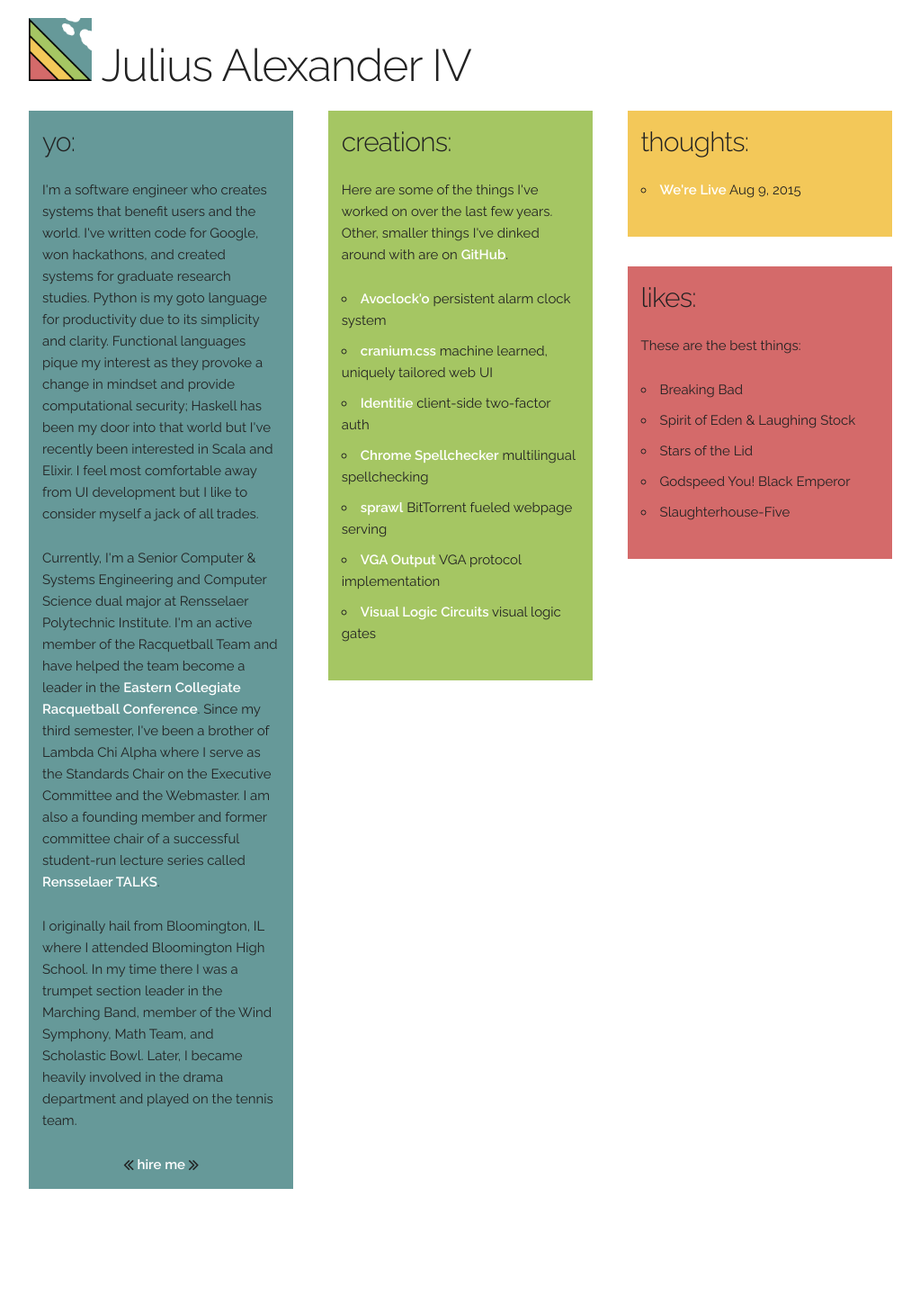
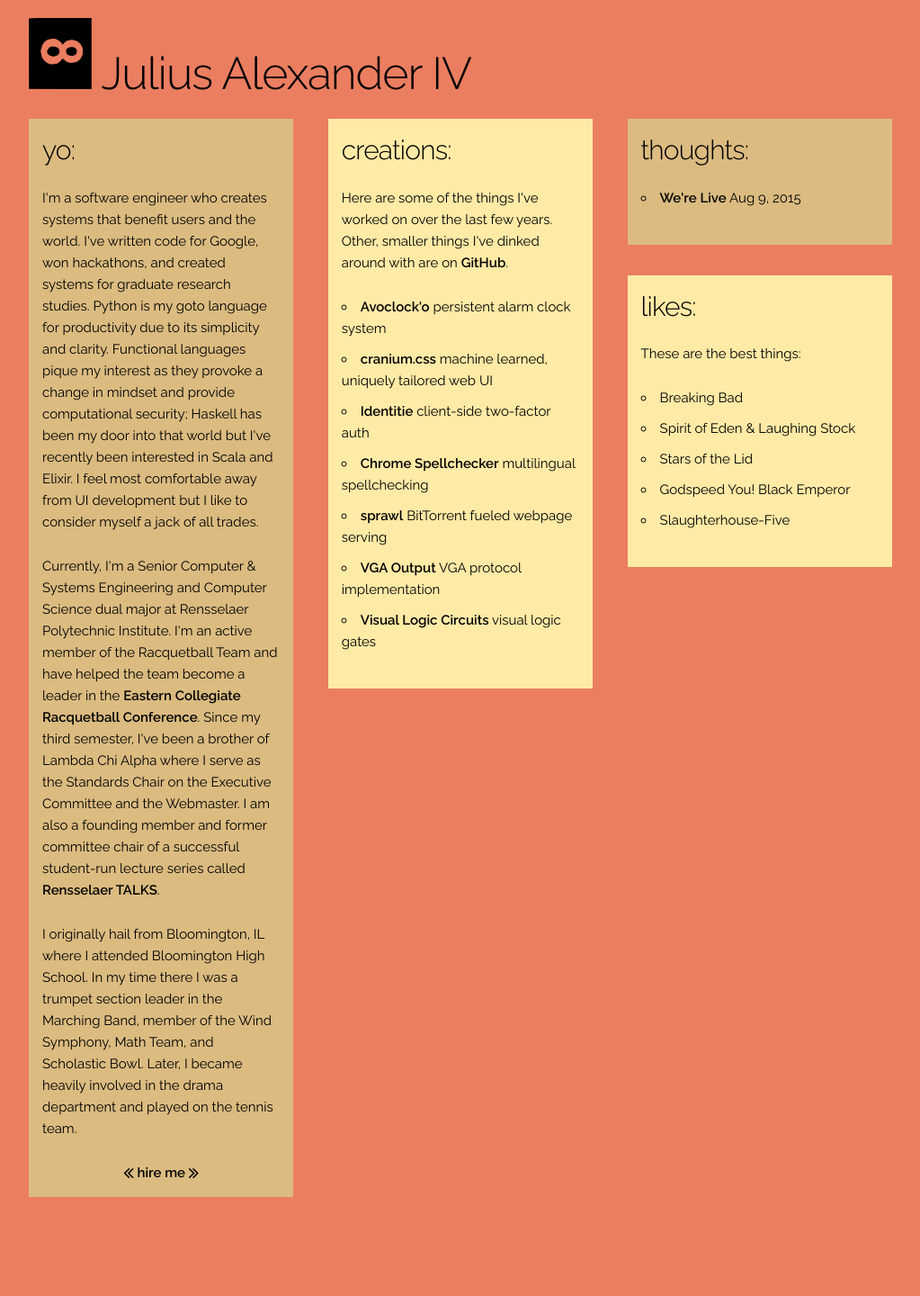
Before and after one commit to juliusiv/juliusiv.github.io, a Jekyll site: the page built from index.html, in a window 1280 px wide. Shown: the whole page at 90% size, without its empty margins (128-1151 px from the left). Built offline with Jekyll 4.4.1, drawn with Linux system fonts in a browser that asks for light colours; nearby versions of some CDN libraries.

Commit message:
Add and use SOTL theme.

```diff
--- a/_includes/head.html
+++ b/_includes/head.html
@@ -18,7 +18,7 @@
   <link rel="stylesheet" href="{{ "/css/skeleton.css" | prepend: site.baseurl }}">
   <link rel="stylesheet" href="{{ "/css/main.css" | prepend: site.baseurl }}">
 
-  <link rel="icon" type="image/png" href="/assets/logo.png" sizes="32x32">
+  <link rel="icon" type="image/png" href="/assets/fav.png" sizes="32x32">
   <meta name="theme-color" content="#ffffff">
 
 </head>
--- a/_layouts/default.html
+++ b/_layouts/default.html
@@ -8,7 +8,9 @@
   <div class="container">
     <div class="row content">
         <h1 id="site-title">
-          <img src="/assets/logo-96x96.png" alt="Logo"></img>
+          <!-- <img src="/assets/logo_default.png" alt="Logo"></img> -->
+          <img src="/assets/logo_sotl.png" alt="Logo"></img>
+
           {{ site.title }}
         </h1>
     </div>
--- /dev/null
+++ b/_sass/_color_default.sass
@@ -0,0 +1,29 @@
+body
+  background-color: white
+
+a .fa
+  color: black
+
+#about
+  background-color: $blue-bg
+
+#projects
+  background-color: $green-bg
+
+#blog
+  background-color: $yellow-bg
+
+#interests
+  background-color: $red-bg
+
+a
+  color: white
+
+a:hover
+  color: white
+
+.project
+  background-color: $green-bg
+
+.post
+  background-color: $yellow-bg
--- /dev/null
+++ b/_sass/_color_sotl.sass
@@ -0,0 +1,34 @@
+$pink-sotl: #EB7E60
+$white-light-sotl: #FFEAA6
+$white-dark-sotl: #DBBB80
+
+body
+  background-color: $pink-sotl
+  color: black
+
+a .fa
+  color: black
+
+#about
+  background-color: $white-dark-sotl
+
+#projects
+  background-color: $white-light-sotl
+
+#blog
+  background-color: $white-dark-sotl
+
+#interests
+  background-color: $white-light-sotl
+
+a
+  color: black
+
+a:hover
+  color: black
+
+.project
+  background-color: $white-light-sotl
+
+.post
+  background-color: $white-dark-sotl
--- a/_sass/_layout.sass
+++ b/_sass/_layout.sass
@@ -1,44 +1,25 @@
 .section
   padding: 1.5rem
   margin-bottom: 11.5%
-
-a .fa
-  color: black
 
 #hire
   text-align: center
   // text-transform: none
 
-#about
-  background-color: $blue-bg
-
-#interests
-  background-color: $red-bg
-
-#projects
-  background-color: $green-bg
-
-#blog
-  background-color: $yellow-bg
-
 a
   text-decoration: none
-  color: white
   font-weight: bold
 
 a:hover
   font-style: italic
-  color: white
 
 .project-link
   text-decoration: none
 
 .post
-  background-color: $yellow-bg
   padding: 2rem
 
 .project
-  background-color: $green-bg
   padding: 2rem
 
 #site-title
--- a/css/main.sass
+++ b/css/main.sass
@@ -33,3 +33,5 @@ $red-link: #ff0000
 
 @import layout
 @import syntax-highlighting
+// @import color_default
+@import color_sotl
```
Also changed, not shown: assets/fav.png (renamed from assets/logo.png), assets/logo_default.png (renamed from assets/logo-96x96.png), assets/logo_sotl.png (added).
